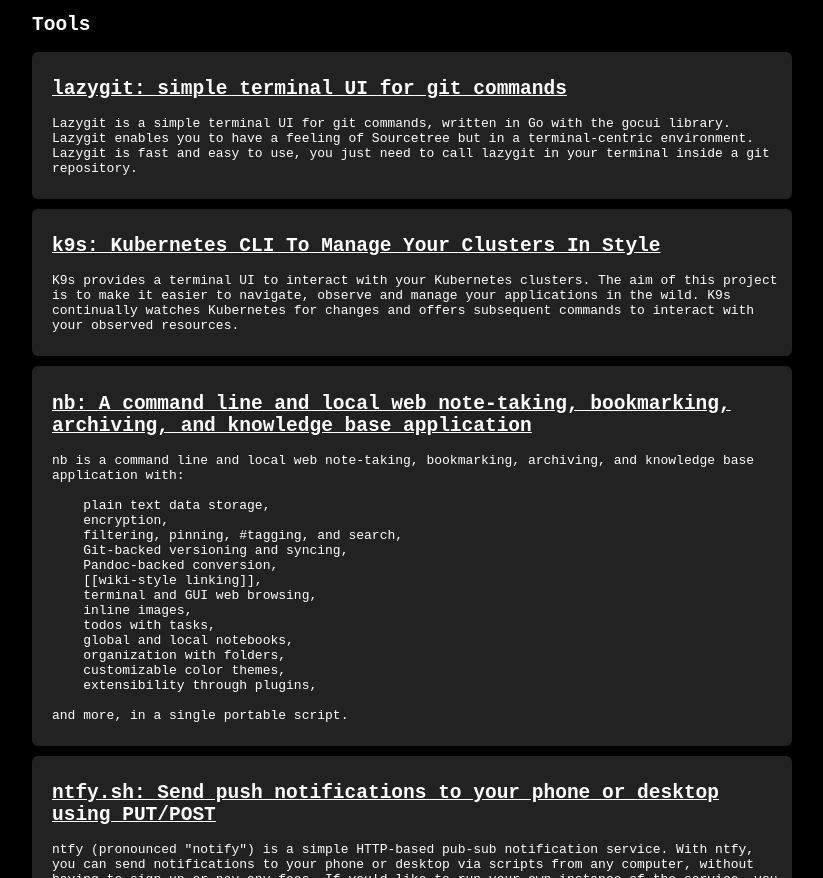
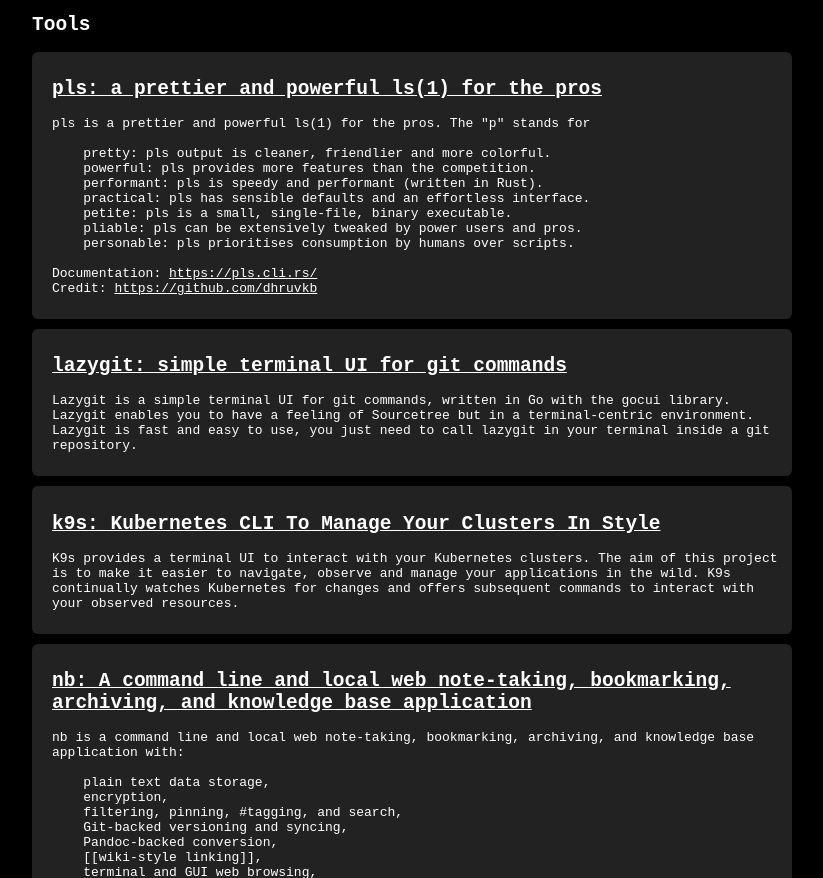
Before and after one commit to cli-club/cli-club.github.io, a plain HTML site: page index.html in a window 1280 px wide. Shown: the part 9328-10206 px from the top of the page, without its empty margins (228-1051 px from the left). Drawn offline with Linux system fonts and the light colour scheme.

Commit message:
Added "pls"

```diff
--- a/index.html
+++ b/index.html
@@ -411,6 +411,23 @@ The Z shell is a Unix shell that can be used as an interactive login shell and a
 </div>
 <h2 id="tools">Tools</h2>
 <div class="container">
+<h2><a href="https://github.com/pls-rs/pls" target="blank" id="pls">pls: a prettier and powerful ls(1) for the pros</a></h2>
+<pre>
+pls is a prettier and powerful ls(1) for the pros. The "p" stands for
+
+    pretty: pls output is cleaner, friendlier and more colorful.
+    powerful: pls provides more features than the competition.
+    performant: pls is speedy and performant (written in Rust).
+    practical: pls has sensible defaults and an effortless interface.
+    petite: pls is a small, single-file, binary executable.
+    pliable: pls can be extensively tweaked by power users and pros.
+    personable: pls prioritises consumption by humans over scripts.
+
+Documentation: <a href="https://pls.cli.rs/">https://pls.cli.rs/</a>
+Credit: <a href="https://github.com/dhruvkb">https://github.com/dhruvkb</a>
+</pre>
+</div>
+<div class="container">
 <h2><a href="https://github.com/jesseduffield/lazygit" target="blank" id="lazygit">lazygit: simple terminal UI for git commands</a></h2>
 <pre>
 Lazygit is a simple terminal UI for git commands, written in Go with the gocui library. Lazygit enables you to have a feeling of Sourcetree but in a terminal-centric environment. Lazygit is fast and easy to use, you just need to call lazygit in your terminal inside a git repository.
```
